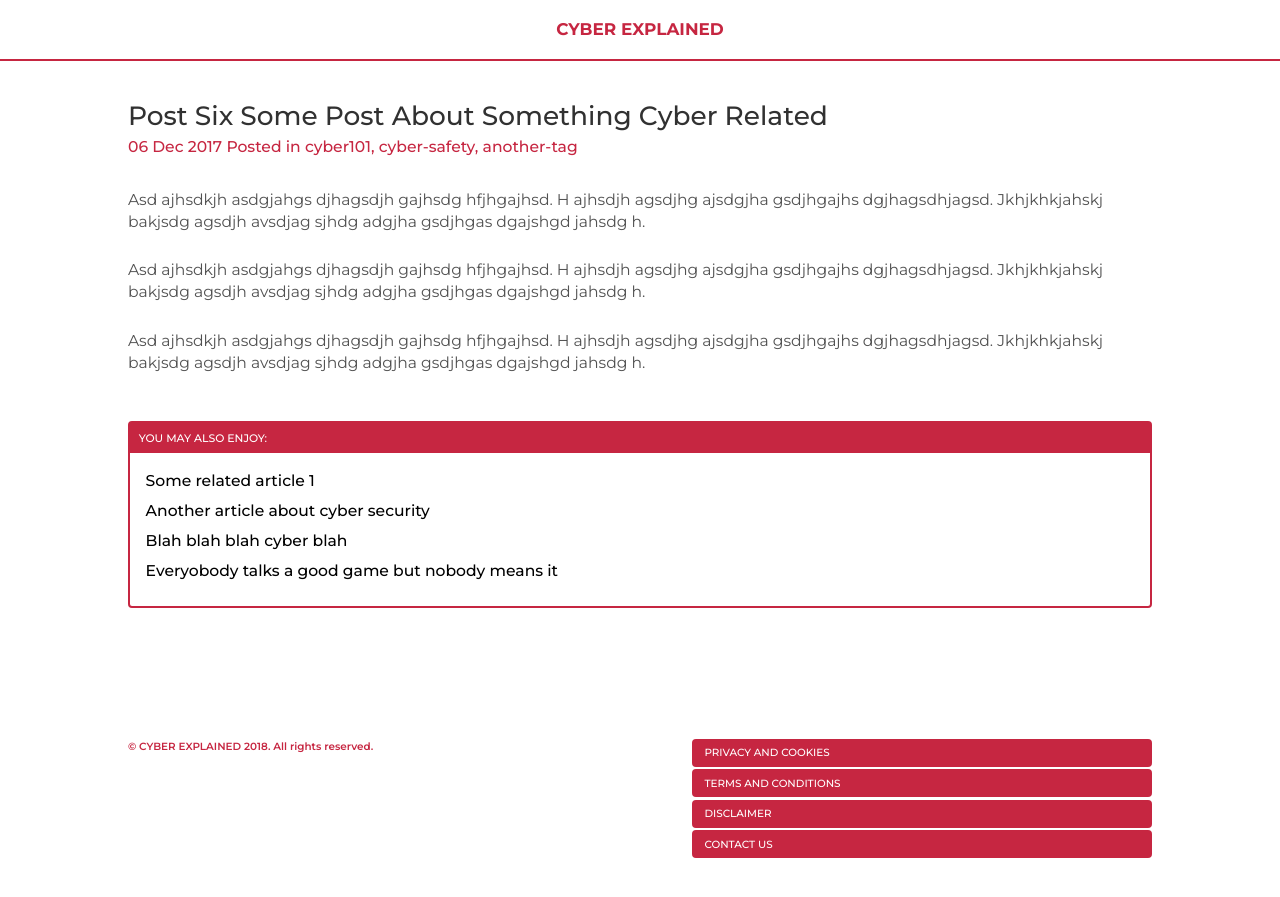
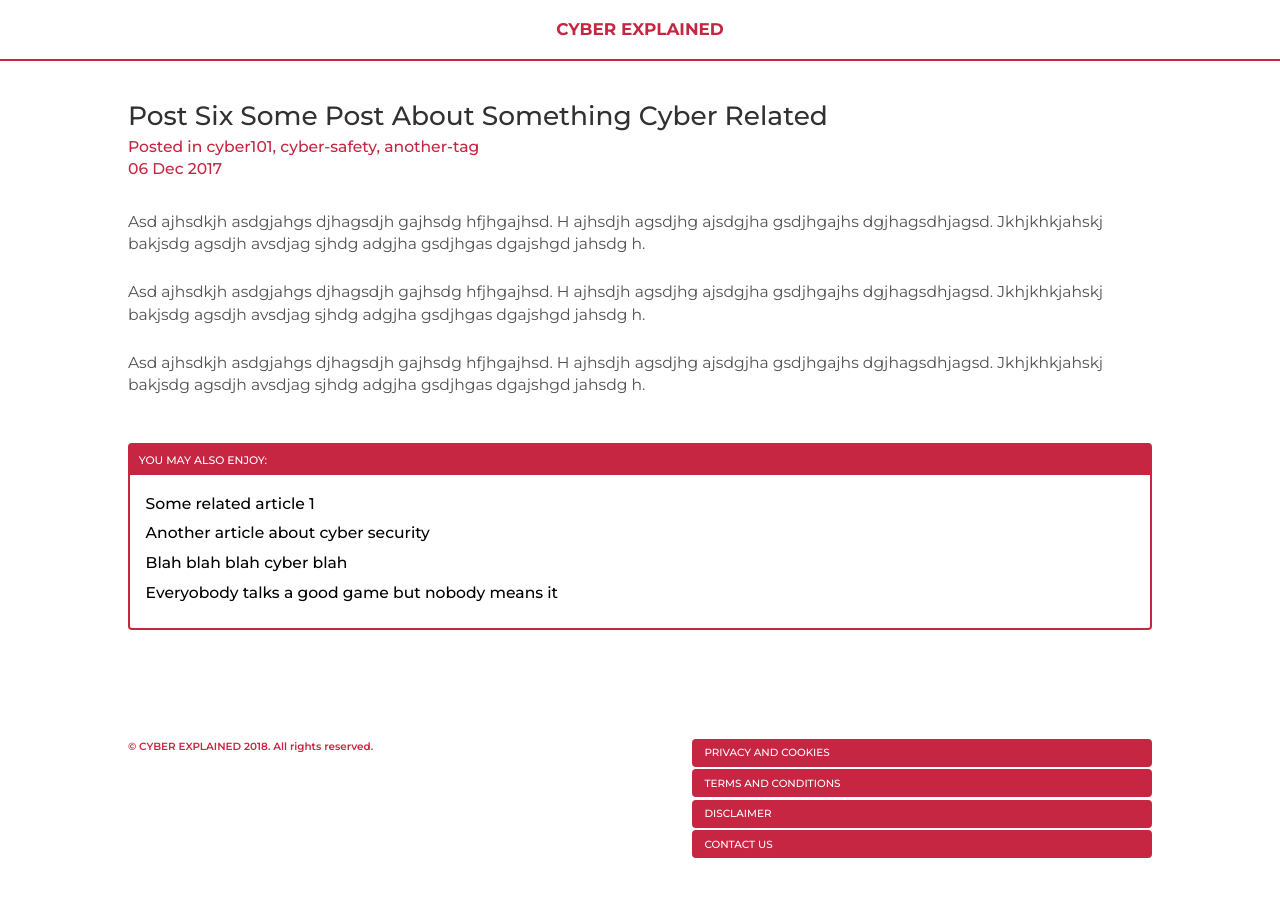
Before and after one commit to cyberexplained/cyberexplained.github.io, a Jekyll site: the page built from _posts/2017-12-06-post-six.md, in a window 1280 px wide. Shown: the top 897 px of the page. Built offline with Jekyll 4.4.1, drawn with Linux system fonts in a browser that asks for light colours; nearby versions of some CDN libraries.

Commit message:
Theme updates.

```diff
--- a/_layouts/post.html
+++ b/_layouts/post.html
@@ -6,8 +6,8 @@ layout: default
     <h2>{{ page.title }}</h2>
   </div>
   <div class="post-sub-heading">
+    <span>Posted in <a href="#">cyber101</a>, <a href="#">cyber-safety</a>, <a href="#">another-tag</a></span>
     <time datetime="{{ page.date | date_to_xmlschema }}">{{ page.date | date_to_string }}</time>
-    <span>Posted in <a href="#">cyber101</a>, <a href="#">cyber-safety</a>, <a href="#">another-tag</a></span>
   </div>
   <div class="post-content">
     {{ content }}
--- a/_sass/_posts.scss
+++ b/_sass/_posts.scss
@@ -37,7 +37,7 @@ time {
     margin: 0;
     margin-top: .1em;
     padding: 0;
-    font-size: .45em;
+    font-size: .6em;
     font-weight: $weight-medium;
     color: $red;
   }
@@ -111,6 +111,9 @@ time {
       font-size: 1.1em;
     }
 
+    .teaser-tags {
+      font-size: .5em;
+    }
   }
 }
 
@@ -142,6 +145,11 @@ time {
     font-size: .6em;
     font-weight: $weight-medium;
     color: $red;
+
+    time,
+    span {
+      display: block;
+    }
 
     a {
       color: $red;
```
